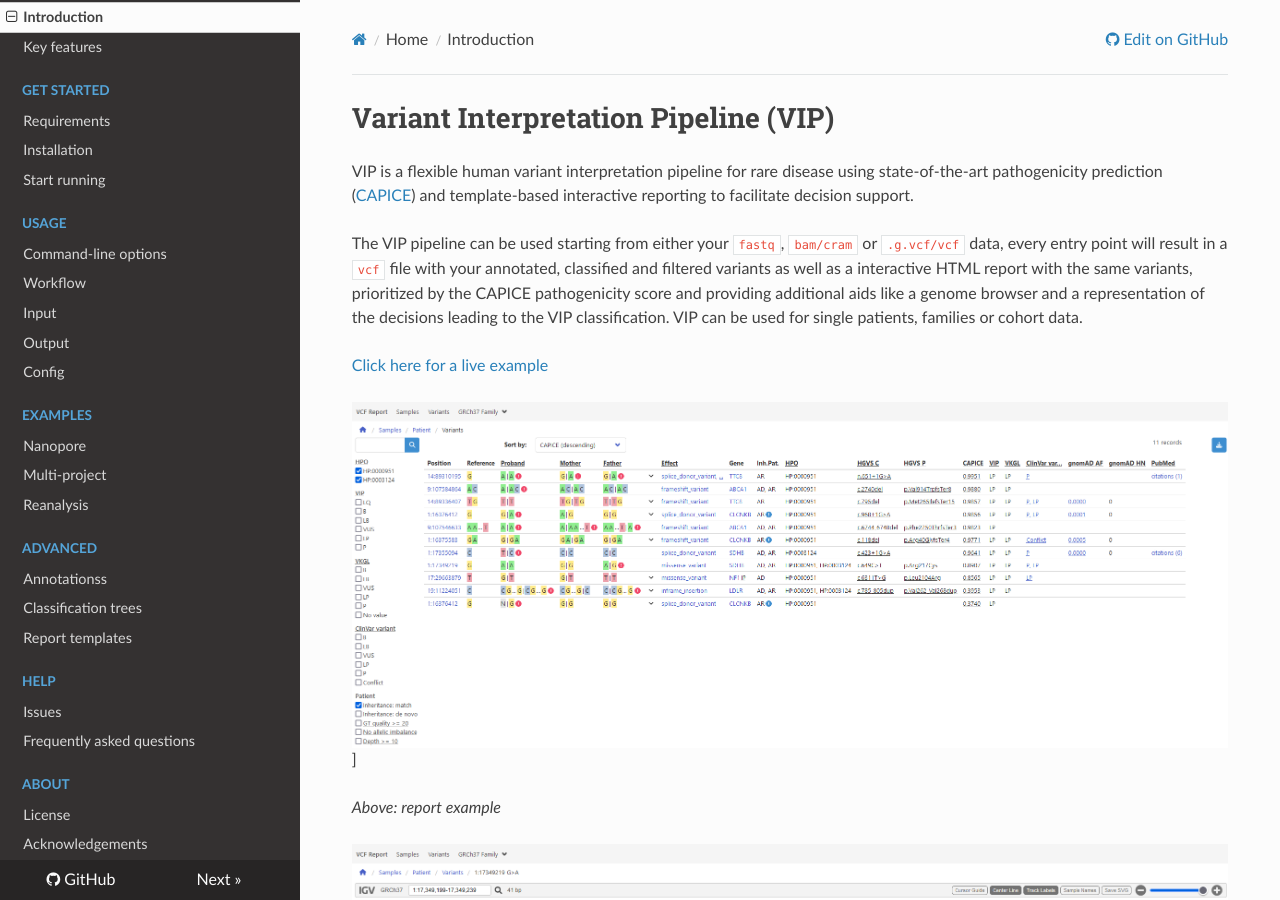
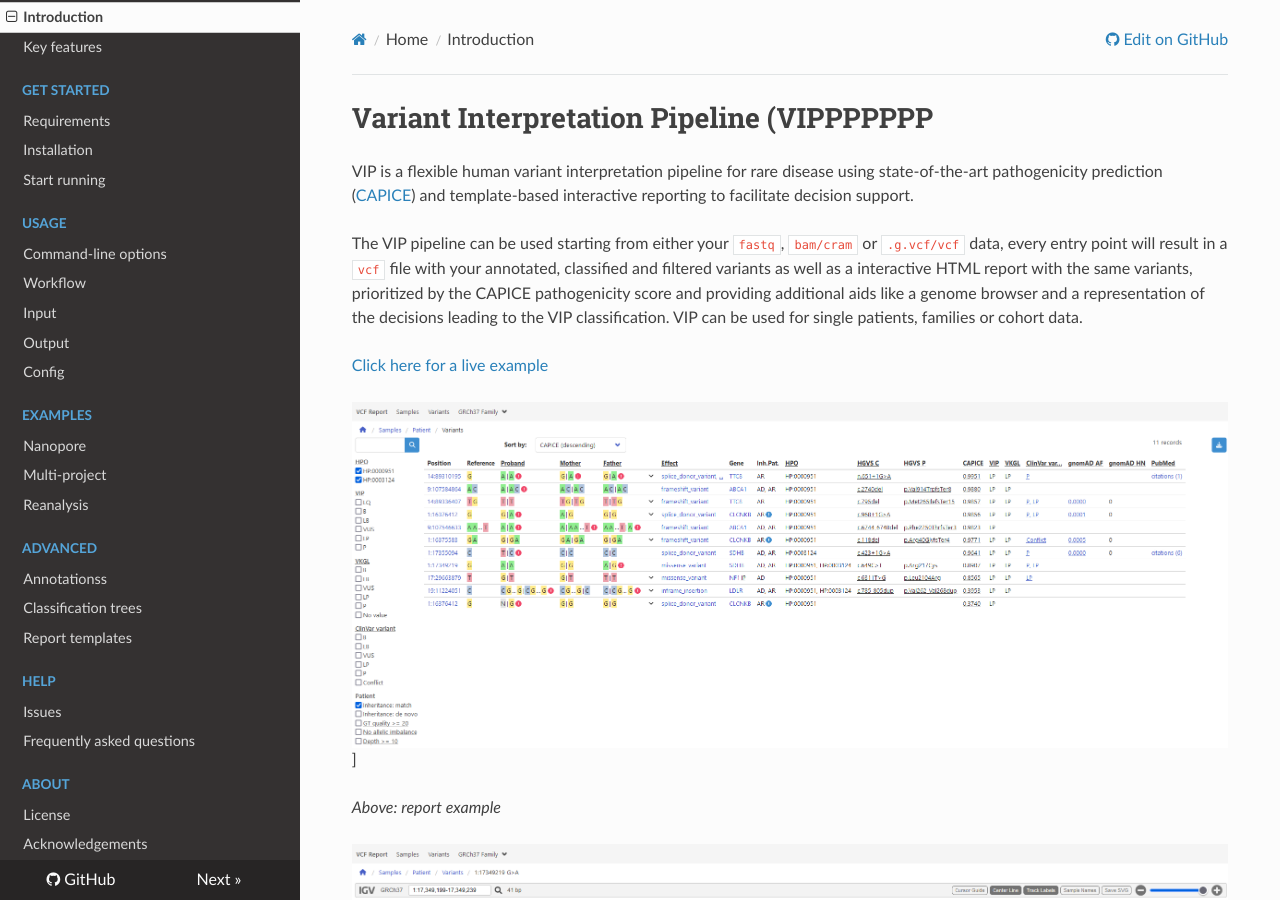
Before and after one commit to bartcharbon/dataconversion-tools, an MkDocs documentation site: the page built from docs/index.md, in a window 1280 px wide and 900 px high. Built offline with MkDocs 1.6.1, drawn with Linux system fonts in a browser that asks for light colours; nearby versions of some CDN libraries; a script that is not in the unit is left out.

Commit message:
Update index.md

```diff
--- a/docs/index.md
+++ b/docs/index.md
@@ -1,4 +1,4 @@
-# Variant Interpretation Pipeline (VIP)
+# Variant Interpretation Pipeline (VIPPPPPPP
 VIP is a flexible human variant interpretation pipeline for rare disease using state-of-the-art pathogenicity prediction ([CAPICE](https://github.com/molgenis/capice)) and template-based interactive reporting to facilitate decision support.
 
 The VIP pipeline can be used starting from either your `fastq`, `bam/cram` or `.g.vcf/vcf` data,
```
